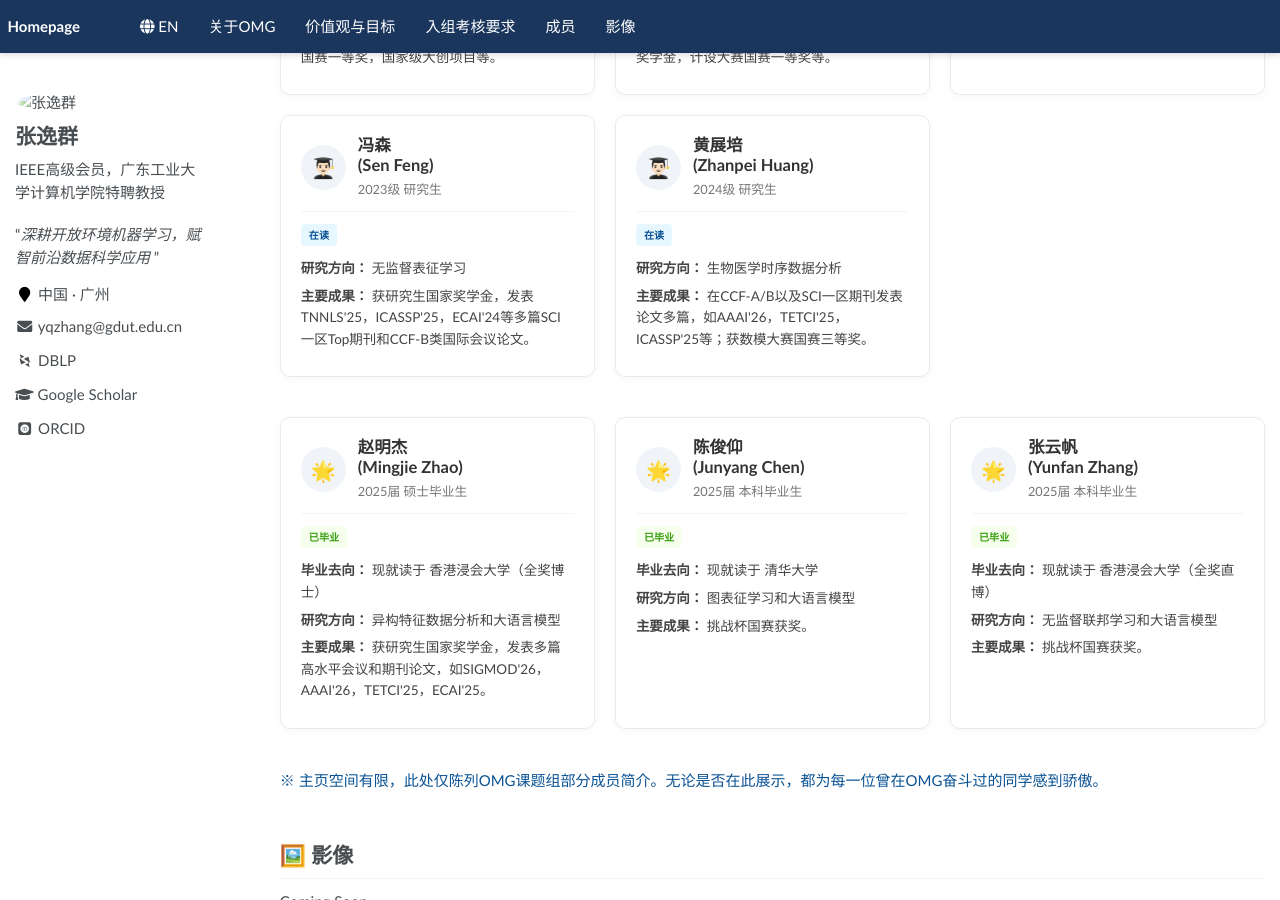
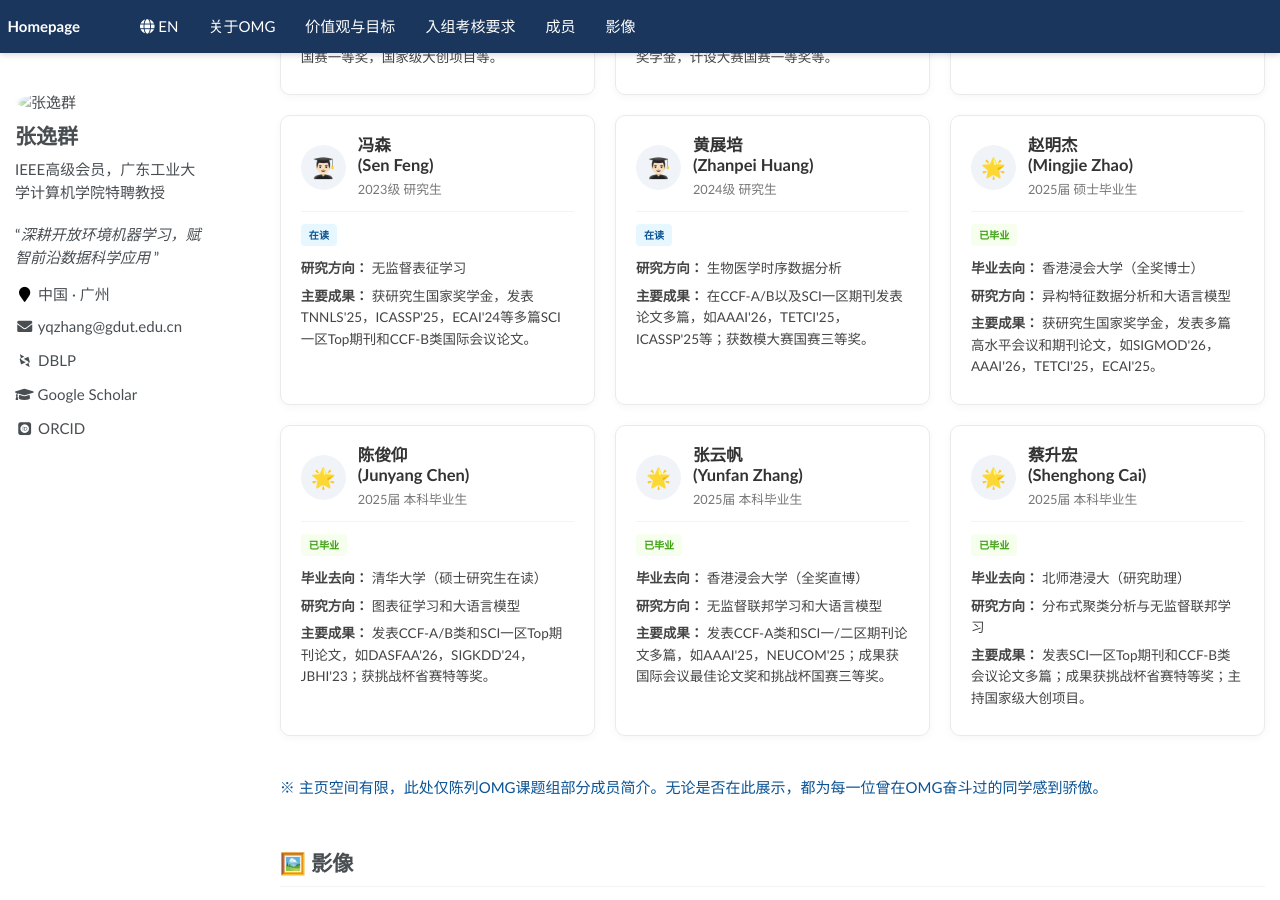
Before and after one commit to yqzhang-Zz/zh-OMG, a Jekyll site: the page built from _pages/about.md, in a window 1280 px wide and 900 px high, scrolled down 2421 px. Built offline with Jekyll 4.4.1, drawn with Linux system fonts in a browser that asks for light colours; some web fonts are replaced.

Commit message:
Update about.md

```diff
--- a/_pages/about.md
+++ b/_pages/about.md
@@ -259,14 +259,6 @@ OMG具体研究方向可参考本人主页所列论文和科研课题。组内**
     </div>
   </div>
 
-</div>
-
-
-
-
-
-<div class="student-grid">
-
   <div class="student-card">
     <div class="student-header">
       <div class="student-avatar">🌟</div>
@@ -277,7 +269,7 @@ OMG具体研究方向可参考本人主页所列论文和科研课题。组内**
     </div>
     <div class="student-body">
       <span class="tag tag-alumni">已毕业</span>
-      <p><strong>毕业去向：</strong> 现就读于 香港浸会大学（全奖博士）</p>
+      <p><strong>毕业去向：</strong> 香港浸会大学（全奖博士）</p>
       <p><strong>研究方向：</strong> 异构特征数据分析和大语言模型</p>
       <p><strong>主要成果：</strong> 获研究生国家奖学金，发表多篇高水平会议和期刊论文，如SIGMOD'26，AAAI'26，TETCI'25，ECAI'25。</p>
     </div>
@@ -293,9 +285,9 @@ OMG具体研究方向可参考本人主页所列论文和科研课题。组内**
     </div>
     <div class="student-body">
       <span class="tag tag-alumni">已毕业</span>
-      <p><strong>毕业去向：</strong> 现就读于 清华大学</p>
+      <p><strong>毕业去向：</strong> 清华大学（硕士研究生在读）</p>
       <p><strong>研究方向：</strong> 图表征学习和大语言模型</p>
-      <p><strong>主要成果：</strong> 挑战杯国赛获奖。</p>
+      <p><strong>主要成果：</strong> 发表CCF-A/B类和SCI一区Top期刊论文，如DASFAA'26，SIGKDD'24，JBHI'23；获挑战杯省赛特等奖。</p>
     </div>
   </div>
 
@@ -309,12 +301,27 @@ OMG具体研究方向可参考本人主页所列论文和科研课题。组内**
     </div>
     <div class="student-body">
       <span class="tag tag-alumni">已毕业</span>
-      <p><strong>毕业去向：</strong> 现就读于 香港浸会大学（全奖直博）</p>
+      <p><strong>毕业去向：</strong> 香港浸会大学（全奖直博）</p>
       <p><strong>研究方向：</strong> 无监督联邦学习和大语言模型</p>
-      <p><strong>主要成果：</strong> 挑战杯国赛获奖。</p>
+      <p><strong>主要成果：</strong> 发表CCF-A类和SCI一/二区期刊论文多篇，如AAAI'25，NEUCOM'25；成果获国际会议最佳论文奖和挑战杯国赛三等奖。</p>
     </div>
   </div>
 
+  <div class="student-card">
+    <div class="student-header">
+      <div class="student-avatar">🌟</div>
+      <div class="student-info">
+        <h4>蔡升宏<br>(Shenghong Cai)</h4>
+        <p>2025届 本科毕业生</p>
+      </div>
+    </div>
+    <div class="student-body">
+      <span class="tag tag-alumni">已毕业</span>
+      <p><strong>毕业去向：</strong> 北师港浸大（研究助理）</p>
+      <p><strong>研究方向：</strong> 分布式聚类分析与无监督联邦学习</p>
+      <p><strong>主要成果：</strong> 发表SCI一区Top期刊和CCF-B类会议论文多篇；成果获挑战杯省赛特等奖；主持国家级大创项目。</p>
+    </div>
+  </div>
 
 </div>
 
```
